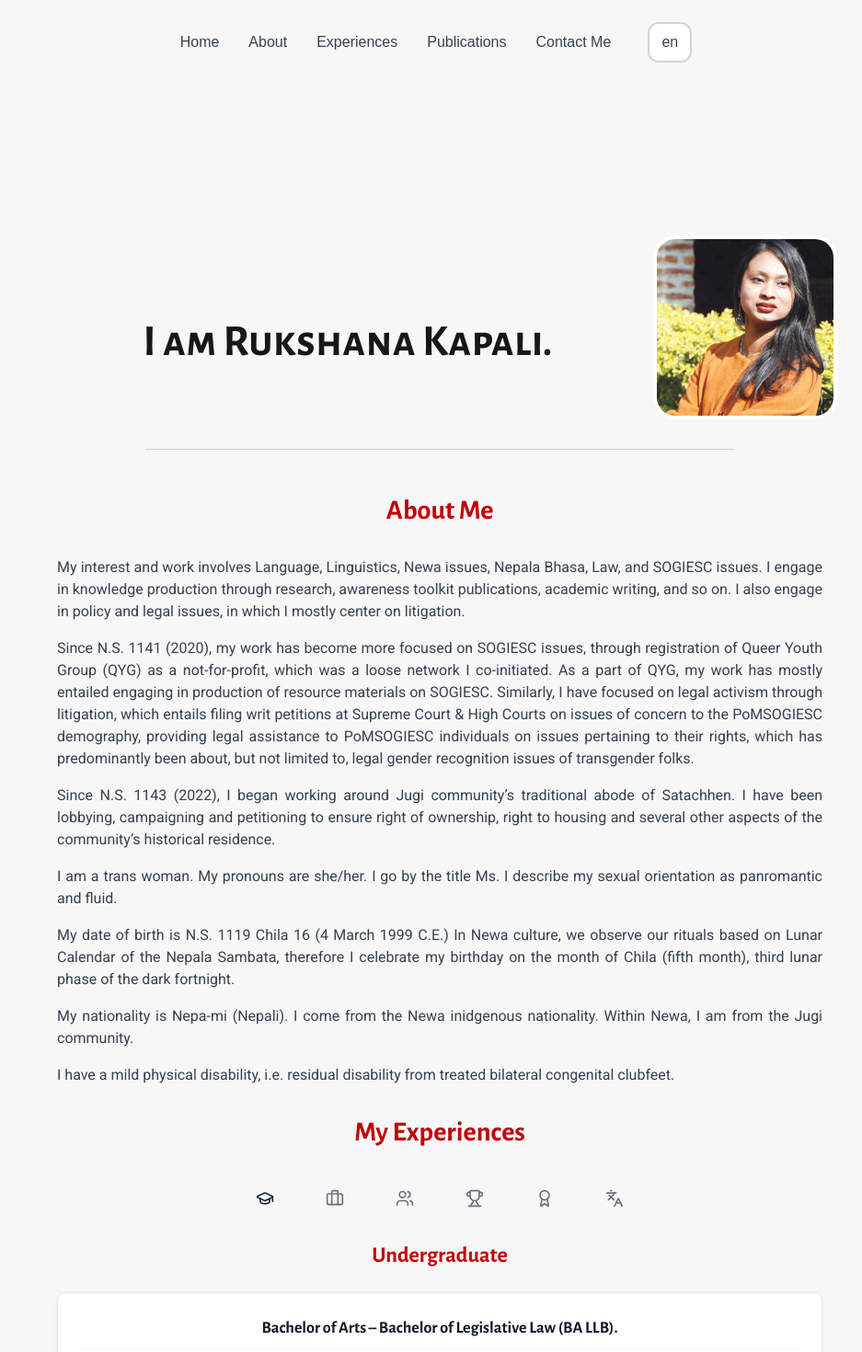
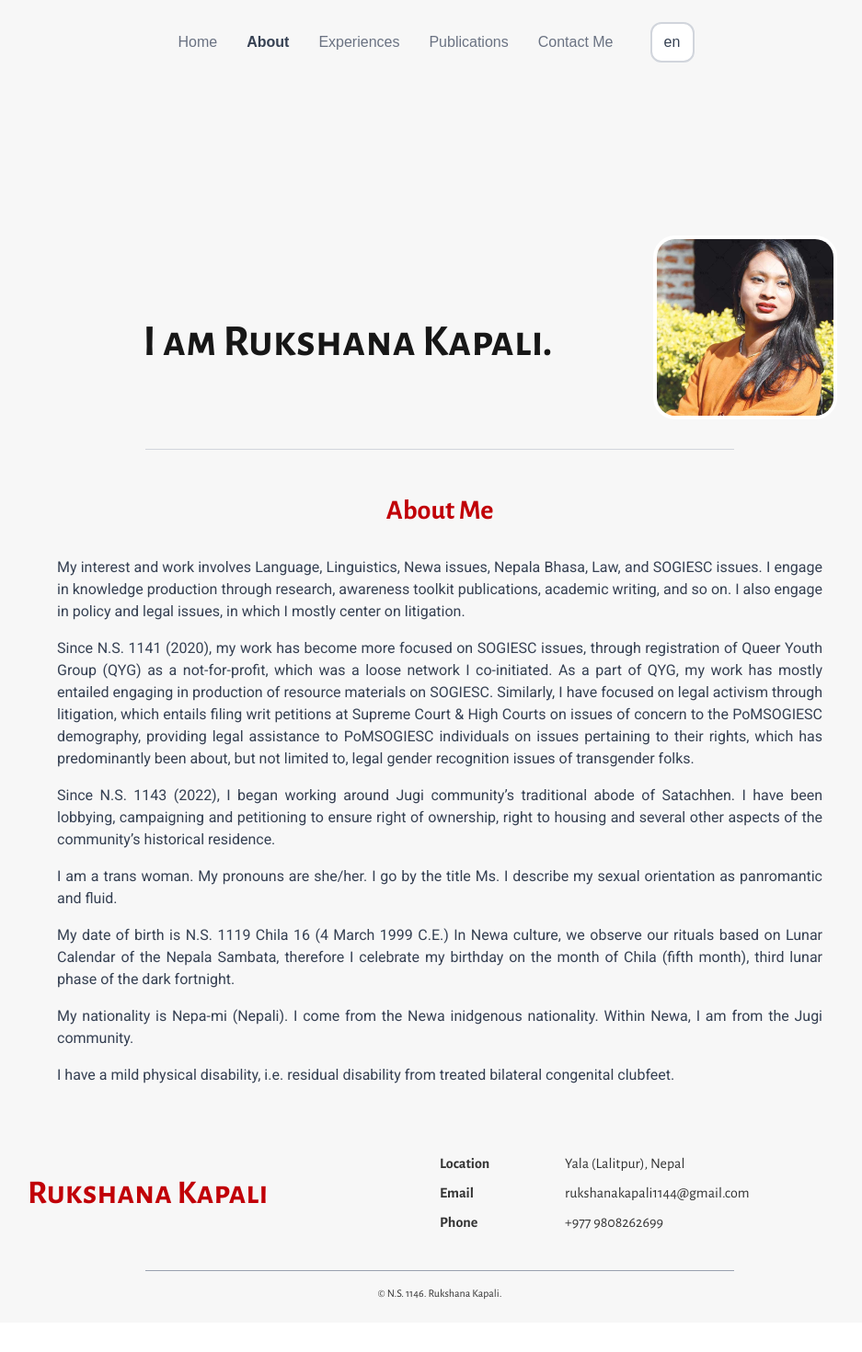
Before and after one commit to shakyasimha/ruku-ya-portfolio, a Next.js app: page / in a window 1280 px wide. Shown: the top 1470 px of the page at 92% size, without its empty margins (162-1099 px from the left). After the commit the page ends 1438 px from the top, so only its background shows below. Built offline with nearby package versions, Linux system fonts and the light colour scheme.

Commit message:
changed layout from scroll to loading new page

```diff
--- a/src/app/page.tsx
+++ b/src/app/page.tsx
@@ -8,18 +8,15 @@ import {
   roboto,
 } from "@/ui/fonts";
 
-// Importing other Next.js components here
-// import { nepalSambat, nepalSambatLatin } from "@/lib/fetchYear";
-// import Link from "next/link";
 import { useLanguage } from "@/lib/languageContext";
 import { experienceTabs, publicationTabs } from "@/data/tabContent";
+import { useState } from "react";
 
 // Importing components here
 import Navbar from "@/components/Navbar";
 import Profile from "@/components/Profile";
 import Footer from "@/components/Footer";
 import MdxContent from "@/components/MdxContent";
-// import MdxCardDisplay from "@/components/MdxCardDisplay";
 import Tabs from "@/components/Tabs";
 
 const headerItems = {
@@ -63,12 +60,15 @@ const font = {
 
 // Main component
 export default function Home() {
-  // const year = "N.S. " + nepalSambatLatin(nepalSambat());
   const { lang } = useLanguage();
+  const [activeSection, setActiveSection] = useState("about");
 
   return (
     <div className="flex flex-col min-h-screen bg-[#f7f7f7]">
-      <Navbar />
+      <Navbar
+        activeSection={activeSection}
+        setActiveSection={setActiveSection}
+      />
 
       {/* Home section */}
       <div id="home">
@@ -82,6 +82,7 @@ export default function Home() {
       <div className="flex flex-col md:flex-row gap-6 p-4 max-w-4xl mx-auto mt-8">
         <div className={`${roboto.className} text-center flex-1 md:mr-4 mx-4`}>
           {/* About Me */}
+          {activeSection === "about" && (
             <div id="about">
               <h2
                 className={`${font[lang].headerFont} ${lang == "new" ? "" : "font-bold"} mb-8 text-3xl text-red-700 text-center`}
@@ -95,39 +96,33 @@ export default function Home() {
                 <MdxContent section="about" />
               </div>
             </div>
+          )}
 
           {/* Experiences */}
+          {activeSection === "experiences" && (
             <div id="experiences">
               <h2
-              className={`${font[lang].headerFont} ${lang == "new" ? "" : "font-bold"} mt-8 mb-8 text-3xl text-red-700 text-center`}
+                className={`${font[lang].headerFont} ${lang == "new" ? "" : "font-bold"} mb-8 text-3xl text-red-700 text-center`}
               >
                 {headerItems[lang].experiencesSection}
               </h2>
 
               <Tabs tabs={experienceTabs} />
-            {/* <MdxCardDisplay section="work" /> */}
             </div>
+          )}
 
           {/* Publications */}
+          {activeSection === "publications" && (
             <div id="publications">
               <h2
-              className={`${font[lang].headerFont} ${lang == "new" ? "" : "font-bold"} mt-8 mb-8 text-3xl text-red-700 text-center`}
+                className={`${font[lang].headerFont} ${lang == "new" ? "" : "font-bold"} mb-8 text-3xl text-red-700 text-center`}
               >
                 {headerItems[lang].publicationsSection}
               </h2>
 
               <Tabs tabs={publicationTabs} />
-            {/*<MdxCardDisplay section="publications" />*/}
             </div>
-
-          {/* Advocacy and Litigations */}
-          {/*<div id="advocacy">
-            <h2
-              className={`${font[lang].headerFont} ${lang == "new" ? "" : "font-bold"} mt-8 mb-4 text-3xl  text-red-700 text-center`}
-            >
-              {headerItems[lang].advocacySection}
-            </h2>
-          </div>*/}
+          )}
         </div>
       </div>
 
--- a/src/components/Footer/index.tsx
+++ b/src/components/Footer/index.tsx
@@ -12,7 +12,7 @@ export const footerContent = {
   en: {
     name: "Rukshana Kapali",
     locationHeader: "Location",
-    location: "Lalitpur, Nepal",
+    location: "Yala (Lalitpur), Nepal",
     emailHeader: "Email",
     email: "rukshanakapali1144@gmail.com",
     phoneHeader: "Phone",
@@ -23,7 +23,7 @@ export const footerContent = {
   ne: {
     name: "रुक्शना कपाली",
     locationHeader: "स्थान",
-    location: "ललितपुर, नेपाल",
+    location: "यल (ललितपुर), नेपाल",
     emailHeader: "इमेल",
     email: "rukshanakapali1144@gmail.com",
     phoneHeader: "सम्पर्क",
@@ -110,7 +110,8 @@ export default function Footer({ lang = "new" }: FooterProps) {
 
       {/* Bottom text */}
       <div className={`${font.body} text-center text-xs mt-4`}>
-        &copy; {info.year}. {info.footerName}.
+        &copy; {lang == "new" ? "𑐣𑐾.𑐳𑑄." : lang == "ne" ? "ने.सं." : "N.S."}{" "}
+        {info.year}. {info.footerName}.
       </div>
     </footer>
   );
--- a/src/components/Navbar/index.tsx
+++ b/src/components/Navbar/index.tsx
@@ -38,14 +38,6 @@ const navItems = [
     },
     href: "publications",
   },
-  // {
-  //   label: {
-  //     en: "Advocacy & Litigation",
-  //     ne: "वकालत र मुद्दा",
-  //     new: "𑐰𑐎𑐵𑐮𑐟 𑐰 𑐩𑐸𑐡𑑂𑐡𑐵",
-  //   },
-  //   href: "advocacy",
-  // },
   {
     label: {
       en: "Contact Me",
@@ -56,29 +48,57 @@ const navItems = [
   },
 ];
 
-export default function Navbar() {
+interface NavbarProps {
+  activeSection: string;
+  setActiveSection: (section: string) => void;
+}
+
+export default function Navbar({
+  activeSection,
+  setActiveSection,
+}: NavbarProps) {
   const [isOpen, setIsOpen] = useState(false);
-  const { lang } = useLanguage(); // Get current language from context
+  const { lang } = useLanguage();
 
   const toggleMenu = () => setIsOpen(!isOpen);
   const closeMenu = () => setIsOpen(false);
 
-  const handleScroll = (
+  const handleNavClick = (
     e: React.MouseEvent<HTMLAnchorElement>,
     href: string,
   ) => {
     e.preventDefault();
     closeMenu();
 
+    // Special handling for "Contact Me" - scroll to footer
+    if (href === "contact") {
       const element = document.getElementById(href);
       if (element) {
-      const navbarHeight = 64; // Adjust based on your navbar height
+        const navbarHeight = 64;
         const elementPosition = element.getBoundingClientRect().top;
         const offsetPosition =
           elementPosition + window.pageYOffset - navbarHeight;
 
         window.scrollTo({
           top: offsetPosition,
+          behavior: "smooth",
+        });
+      }
+    }
+    // Special handling for "Home" - scroll to top
+    else if (href === "home") {
+      window.scrollTo({
+        top: 0,
+        behavior: "smooth",
+      });
+      setActiveSection("about"); // Default to showing About section
+    }
+    // For other sections, update active section
+    else {
+      setActiveSection(href);
+      // Scroll to top of content area smoothly
+      window.scrollTo({
+        top: 0,
         behavior: "smooth",
       });
     }
@@ -94,8 +114,14 @@ export default function Navbar() {
               <li key={item.href}>
                 <Link
                   href={`#${item.href}`}
-                  onClick={(e) => handleScroll(e, item.href)}
-                  className="text-gray-700 hover:text-red-700 transition-colors duration-200"
+                  onClick={(e) => handleNavClick(e, item.href)}
+                  className={`transition-colors duration-200 ${
+                    activeSection === item.href &&
+                    item.href !== "home" &&
+                    item.href !== "contact"
+                      ? "text-gray-700 font-semibold"
+                      : "text-gray-500 hover:text-gray-700"
+                  }`}
                 >
                   {item.label[lang]}
                 </Link>
@@ -191,8 +217,14 @@ export default function Navbar() {
             <li key={item.href}>
               <Link
                 href={`#${item.href}`}
-                onClick={(e) => handleScroll(e, item.href)}
-                className="text-lg text-gray-700 hover:text-red-700 transition-colors duration-200 block"
+                onClick={(e) => handleNavClick(e, item.href)}
+                className={`text-lg transition-colors duration-200 block ${
+                  activeSection === item.href &&
+                  item.href !== "home" &&
+                  item.href !== "contact"
+                    ? "text-gray-700 font-semibold"
+                    : "text-gray-400 hover:text-gray-700"
+                }`}
               >
                 {item.label[lang]}
               </Link>
--- a/src/content/en/publications.mdx
+++ b/src/content/en/publications.mdx
@@ -12,7 +12,7 @@ __ISBN__: 978-9937-0-6288-6
 
 ---
 
-## Authored as an organisation
+## Authored As An Organisation
 
 ### Ministry of Home Affairs directive on other genders: Violation of human rights
 __ISBN__: 978-9937-0-8913-5
--- a/src/data/tabContent.ts
+++ b/src/data/tabContent.ts
@@ -148,13 +148,13 @@ export const publicationTabs = [
     icon: University,
     label: {
       en: "Academic Papers",
-      ne: "शैक्षणिक लेख",
+      ne: "शैक्षणिक लेखन",
       new: "",
     },
     content: "publications",
     section: {
       en: "Academic Papers",
-      ne: "शैक्षणिक लेख",
+      ne: "शैक्षणिक लेखन",
       new: "",
     },
   },
```
Lines whose indentation alone changed are shown as unchanged.
